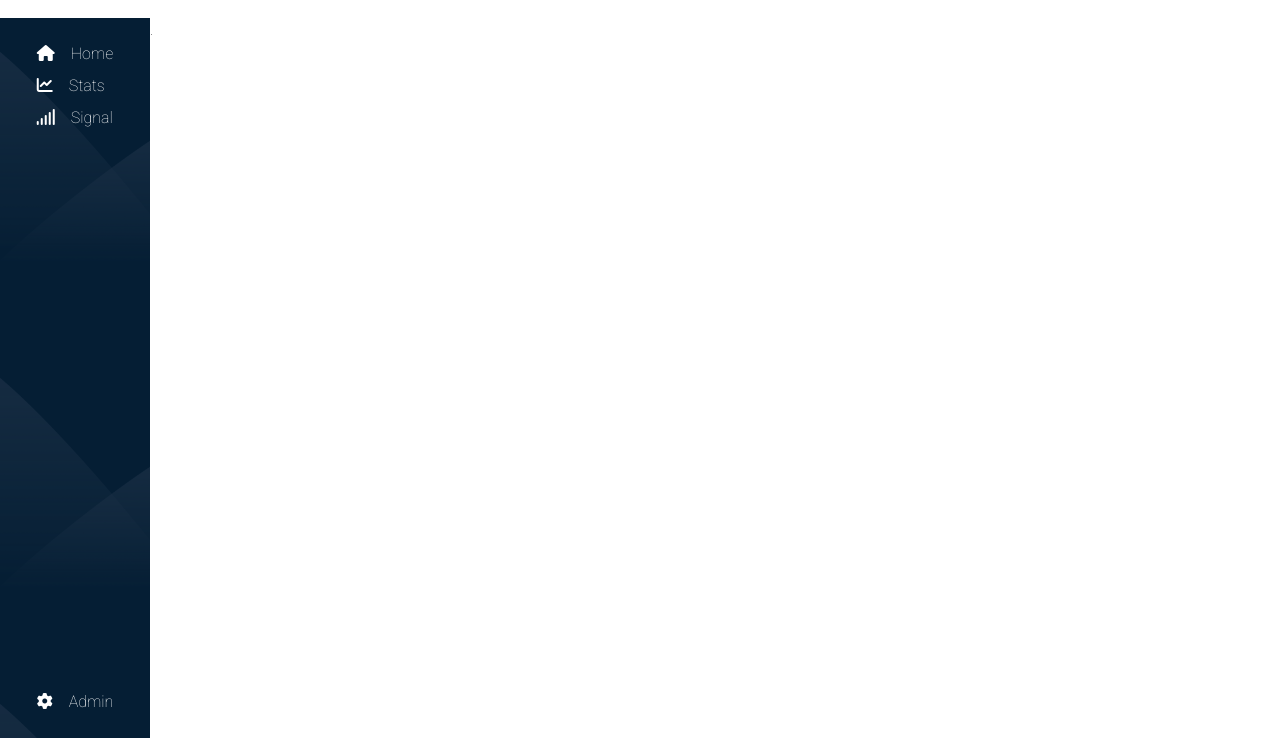
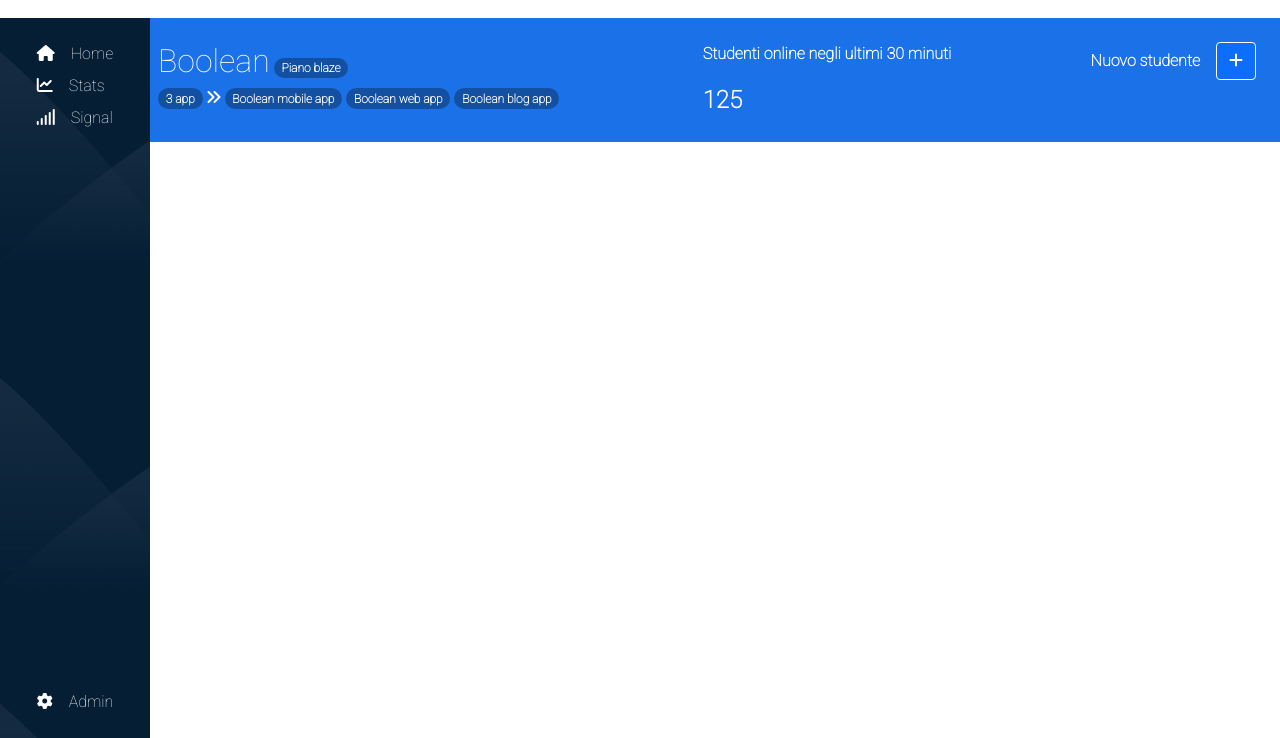
Before and after one commit to GiuseppeM22/html-css-bootstrap-dashboard, a plain HTML site: page index.html in a window 1280 px wide. Shown: the part 62-800 px from the top of the page. Drawn offline with nearby package versions, Linux system fonts and the light colour scheme.

Commit message:
feat: add header

```diff
--- a/css/style.css
+++ b/css/style.css
@@ -1,5 +1,9 @@
 *{
     font-family: 'Roboto', sans-serif;
+}
+
+.bg_opacy{
+    background-color: rgba(0, 0, 0, 0.3)
 }
 
 .navbar{
@@ -33,8 +37,20 @@
     height: calc(100vh - 80px);
 }
 
+.side_bar a:hover{
+    opacity: 0.5;
+}
+
 /* right_navbar */
 
 .right_bar{
     width: calc(100% - 150px);
 }
+
+.header_top{
+    background-color: #1b72e8;
+}
+
+.header_right button{
+    border: 1px solid white;
+}
--- a/index.html
+++ b/index.html
@@ -46,7 +46,29 @@
         </div>
         <div class="right_bar">
             <header>
-                .
+                <div class="header_top py-4 px-2 d-flex justify-content-between">
+                    <div class="header_left d-flex flex-column">
+                        <div class="header_left_top d-flex align-items-baseline">
+                            <h2 class="text-white me-1">Boolean</h2>
+                            <span class="badge bg_opacy rounded-pill">Piano blaze</span>
+                        </div>
+                        <div class="header_left_bottom d-flex align-items-baseline">
+                            <span class="badge bg_opacy me-1 rounded-pill">3 app</span>
+                            <i class="fa-solid fa-angles-right me-1" style="color: #ffffff;"></i>
+                            <span class="badge bg_opacy me-1 rounded-pill">Boolean mobile app</span>
+                            <span class="badge bg_opacy me-1 rounded-pill">Boolean web app</span>
+                            <span class="badge bg_opacy me-1 rounded-pill">Boolean blog app</span>
+                        </div>
+                    </div>
+                    <div class="header_center d-flex flex-column">
+                        <p class="text-white fw-bold">Studenti online negli ultimi 30 minuti</p>
+                        <span class="text-white fs-4 fw-bold">125</span>
+                    </div>
+                    <div class="header_right d-flex align-items-baseline">
+                        <p class="text-white fw-bold me-3">Nuovo studente</p>
+                        <button type="button" class="btn btn-primary me-3"><i class="fa-solid fa-plus" style="color: #ffffff;"></i></button>
+                    </div>
+                </div>
             </header>
         </div>
    </div>
```
